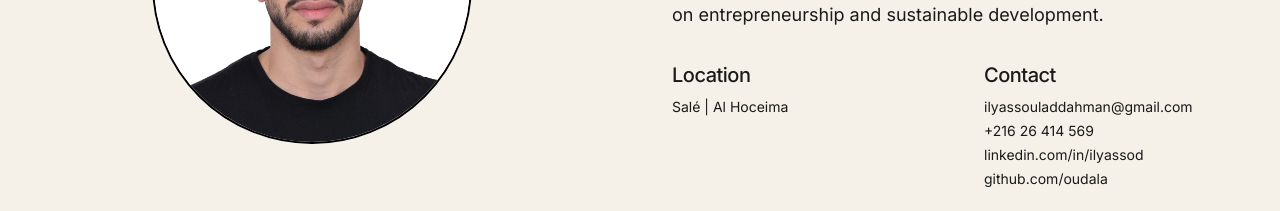
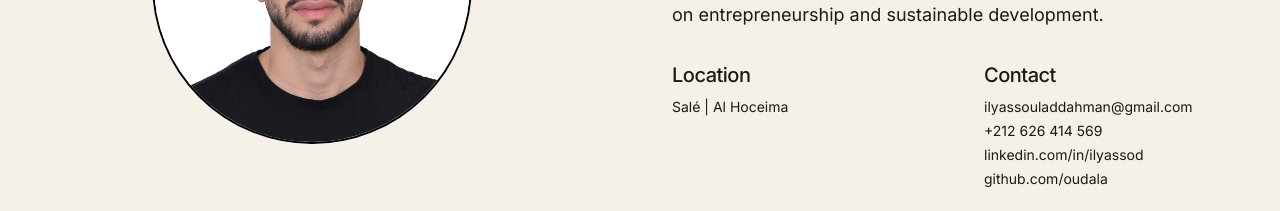
Before and after one commit to oudala/portf, a Next.js app: page / in a window 1280 px wide. Shown: the part 1100-1311 px from the top of the page. Built offline with nearby package versions, Linux system fonts and the light colour scheme.

Commit message:
Update about section with current information

```diff
--- a/components/sections/about-section.tsx
+++ b/components/sections/about-section.tsx
@@ -70,7 +70,7 @@ export function AboutSection() {
               <h3 className="mb-2 text-xl font-medium">Contact</h3>
               <ul className="space-y-1 text-sm">
                 <li>ilyassouladdahman@gmail.com</li>
-                <li>+216 26 414 569</li>
+                <li>+212 626 414 569</li>
                 <li>
                   <a href="https://linkedin.com/in/ilyassod" className="hover:underline">
                     linkedin.com/in/ilyassod
```
